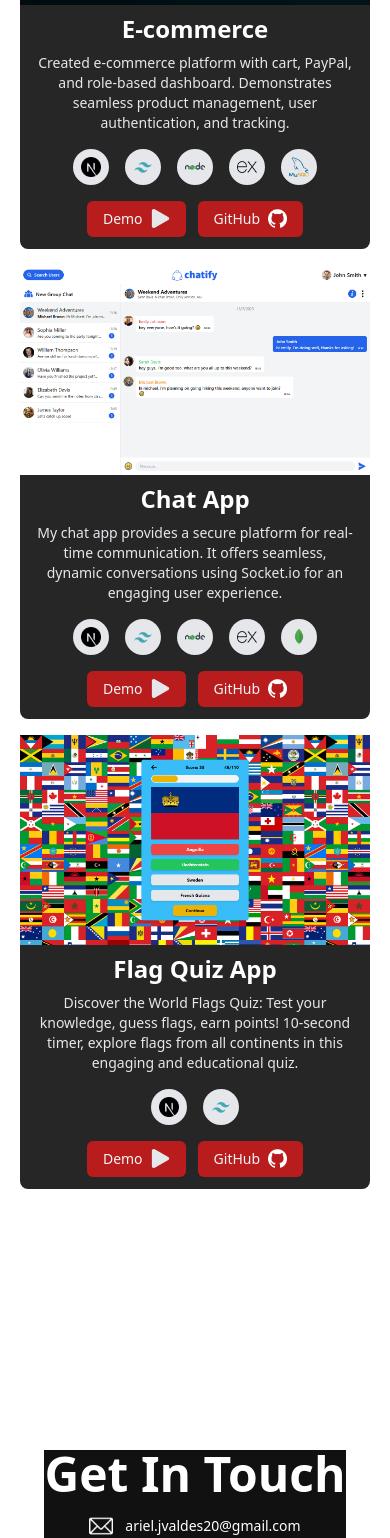
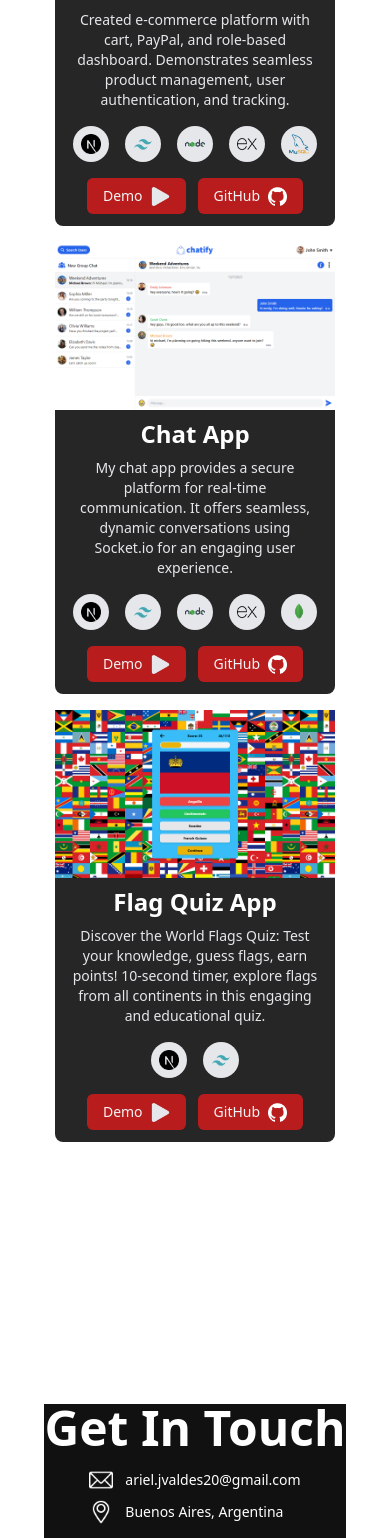
Before and after one commit to ArielValdes00/Portfolio, a Next.js app: page / in a window 390 px wide. Shown: the part 2860-4398 px from the top of the page. Built offline with nearby package versions, Linux system fonts and the light colour scheme.

Commit message:
Se modificaron los tamaños de las imágenes en la sección de proyectos.

```diff
--- a/src/Components/ProjectCards.js
+++ b/src/Components/ProjectCards.js
@@ -6,9 +6,9 @@ import Demo from '../../public/Icons/demo.png';
 
 const ProjectCards = ({ image, title, description, map, dataAos, repositoryLink, deployLink, dataAosDelay }) => {
     return (
-        <div className="bg-neutral-800 rounded-lg pb-3 md:w-[430px] lg:w-[365px] xl:w-[395px]" data-aos={dataAos} data-aos-duration={"1000"} data-aos-delay={dataAosDelay}>
+        <div className="bg-neutral-800 rounded-lg w-[80%] sm:w-[60%] md:w-[45%] pb-3" data-aos={dataAos} data-aos-duration={"1000"} data-aos-delay={dataAosDelay}>
             <div>
-                <Image src={image} width={1280} height={768} alt="Ecommerce Project" className='w-full' />
+                <Image src={image} width={1280} height={768} alt="Ecommerce Project" className='' />
             </div>
             <div className="flex flex-col xl:gap-1 text-gray-100 items-center">
                 <h3 className="text-2xl xl:text-3xl text-white font-semibold my-2">{title}</h3>
--- a/src/Components/Projects.js
+++ b/src/Components/Projects.js
@@ -31,21 +31,31 @@ const Projects = () => {
                     map={
                         iconsProject.map((icon, index) => (
                             <div key={index} className='flex gap-4 justify-center lg:justify-start'>
+                                <abbr title='Next.js' className='flex'>
                                     <span className='rounded-full p-2 bg-gray-200'>
                                         <img src={icon.next} width={20} height={20} alt='Next'></img>
                                     </span>
+                                </abbr>
+                                <abbr title='Tailwind CSS' className='flex'>
                                     <span className='rounded-full p-2 bg-gray-200'>
                                         <img src={icon.tailwind} width={20} height={20} alt='Tailwind'></img>
                                     </span>
+                                </abbr>
+                                <abbr title='Node.js' className='flex'>
                                     <span className='rounded-full p-2 bg-gray-200'>
                                         <img src={icon.node} width={20} height={20} alt='Node.js'></img>
                                     </span>
+                                </abbr>
+                                <abbr title='Express' className='flex'>
                                     <span className='rounded-full p-2 bg-gray-200'>
                                         <img src={icon.express} width={20} height={20} alt='Express'></img>
                                     </span>
+                                </abbr>
+                                <abbr title='MySQL' className='flex'>
                                     <span className='rounded-full p-2 bg-gray-200'>
                                         <img src={icon.mysql} width={20} height={20} alt='MySQL'></img>
                                     </span>
+                                </abbr>
                             </div>
                         ))}
                 />
@@ -61,21 +71,31 @@ const Projects = () => {
                     map={
                         iconsProject.map((icon, index) => (
                             <div key={index} className='flex gap-4 justify-center lg:justify-start'>
+                                <abbr title='Next.js' className='flex'>
                                     <span className='rounded-full p-2 bg-gray-200'>
                                         <img src={icon.next} width={20} height={20} alt='Next'></img>
                                     </span>
+                                </abbr>
+                                <abbr title='Tailwind CSS' className='flex'>
                                     <span className='rounded-full p-2 bg-gray-200'>
                                         <img src={icon.tailwind} width={20} height={20} alt='Tailwind'></img>
                                     </span>
+                                </abbr>
+                                <abbr title='Node.js' className='flex'>
                                     <span className='rounded-full p-2 bg-gray-200'>
                                         <img src={icon.node} width={20} height={20} alt='Node.js'></img>
                                     </span>
+                                </abbr>
+                                <abbr title='Express' className='flex'>
                                     <span className='rounded-full p-2 bg-gray-200'>
                                         <img src={icon.express} width={20} height={20} alt='Express'></img>
                                     </span>
+                                </abbr>
+                                <abbr title='Mongo DB' className='flex'>
                                     <span className='rounded-full p-2 bg-gray-200'>
-                                    <img src={icon.mongo} width={20} height={20} alt='MongoDB'></img>
+                                        <img src={icon.mongo} width={20} height={20} alt='Mongo DB'></img>
                                     </span>
+                                </abbr>
                             </div>
                         ))}
                 />
@@ -91,12 +111,16 @@ const Projects = () => {
                     map={
                         iconsProject.map((icon, index) => (
                             <div key={index} className='flex gap-4 justify-center lg:justify-start'>
+                                <abbr title='Next.js' className='flex'>
                                     <span className='rounded-full p-2 bg-gray-200'>
                                         <img src={icon.next} width={20} height={20} alt='Next'></img>
                                     </span>
+                                </abbr>
+                                <abbr title='Tailwind CSS' className='flex'>
                                     <span className='rounded-full p-2 bg-gray-200'>
                                         <img src={icon.tailwind} width={20} height={20} alt='Tailwind'></img>
                                     </span>
+                                </abbr>
                             </div>
                         ))}
                 />
--- a/src/pages/_app.js
+++ b/src/pages/_app.js
@@ -5,17 +5,17 @@ export default function App({ Component, pageProps }) {
     return (
         <>
             <Head>
-                <title>Porfolio</title>
+                <title>Funko</title>
                 <link rel="icon" href="/logo-title.png" />
-                <meta name="description" content="Welcome to my Full Stack Developer portfolio. I am Ariel Valdés, a passionate Full Stack Developer with expertise in building web applications. Here you can explore some of my projects and works, showcasing my skills in front-end and back-end development, as well as database management. Feel free to browse around and get in touch if you're interested in collaborating on exciting projects!" />
-                <meta property="og:title" content="Full Stack Developer Portfolio - Ariel Valdés" />
-                <meta property="og:description" content="Welcome to my Full Stack Developer portfolio. I am Ariel Valdés, a passionate Full Stack Developer with expertise in building web applications. Here you can explore some of my projects and works, showcasing my skills in front-end and back-end development, as well as database management. Feel free to browse around and get in touch if you're interested in collaborating on exciting projects!" />
+                <meta name="description" content="Welcome to Funko Pop Store! Explore our wide selection of Funko Pop figures. From your favorite characters to limited editions, we have it all. Enjoy hassle-free shopping with our cart, secure payment methods including PayPal, and a user-friendly dashboard for easy order tracking." />
+                <meta property="og:title" content="Funko Pop Store - Online Funko Pop Figure Shop" />
+                <meta property="og:description" content="Welcome to Funko Pop Store! Explore our wide selection of Funko Pop figures. From your favorite characters to limited editions, we have it all. Enjoy hassle-free shopping with our cart, secure payment methods including PayPal, and a user-friendly dashboard for easy order tracking." />
                 <meta property="og:image" content="https://res.cloudinary.com/dnczjmsbt/image/upload/v1691437299/bg-portfolio_f0unhu.png" />
-                <meta property="og:url" content="https://portfolio-ochre-six-55.vercel.app/" />
+                <meta property="og:url" content="https://my-funko-pop-store.com/" />
                 <meta property="og:type" content="website" />
                 <meta property="og:locale" content="en_US" />
-                <meta property="og:site_name" content="Full Stack Developer Portfolio - Ariel Valdés" />
-                <meta name="keywords" content="full stack developer, web development, front-end, back-end, database management, projects, works, react, next.js, tailwind, javascript" />
+                <meta property="og:site_name" content="Funko Pop Store - Online Funko Pop Figure Shop" />
+                <meta name="keywords" content="Funko Pop, online store, Funko Pop figures, shopping cart, limited editions, collectibles, authentication, PayPal payment, user-friendly dashboard" />
                 <meta name="author" content="Ariel Valdés" />
             </Head>
             <Component {...pageProps} />
--- a/src/pages/index.js
+++ b/src/pages/index.js
@@ -9,7 +9,6 @@ import AboutMe from '../../public/aboutme-section.svg'
 import AOS from 'aos';
 import 'aos/dist/aos.css';
 import Features from '@/Components/Features';
-import Head from 'next/head';
 import GetInTouch from '@/Components/GetInTouch';
 import { toast, ToastContainer } from 'react-toastify'
 import 'react-toastify/dist/ReactToastify.css';
@@ -109,7 +108,7 @@ export default function Index() {
             <section className='py-3 mt-5 px-5 mb-[140px]' ref={sectionProjects} >
                 <Projects />
             </section>
-            <section className='h-screen flex flex-col lg:gap-[130px] lg:flex-row justify-center items-center overflow-x-hidden' data-aos="fade-right" data-aos-duration="1000" ref={sectionContact} >
+            <section className='h-screen flex flex-col lg:gap-[130px] lg:flex-row justify-center items-center overflow-hidden' data-aos="fade-right" data-aos-duration="1000" ref={sectionContact} >
                 <GetInTouch toast={toast} />
                 <Contact toast={toast} />
             </section>
--- a/src/styles/globals.css
+++ b/src/styles/globals.css
@@ -6,13 +6,13 @@
     animation: slide-in 0.3s ease-in-out;
   }
 
-.logo{
+.logo {
     background-size: cover;
     width: 60px;
     height: 40px;
 }
 
-.icons-img{
+.icons-img {
     width: 55px;
     height: 55px;
 }
```
Lines whose indentation alone changed are shown as unchanged.
